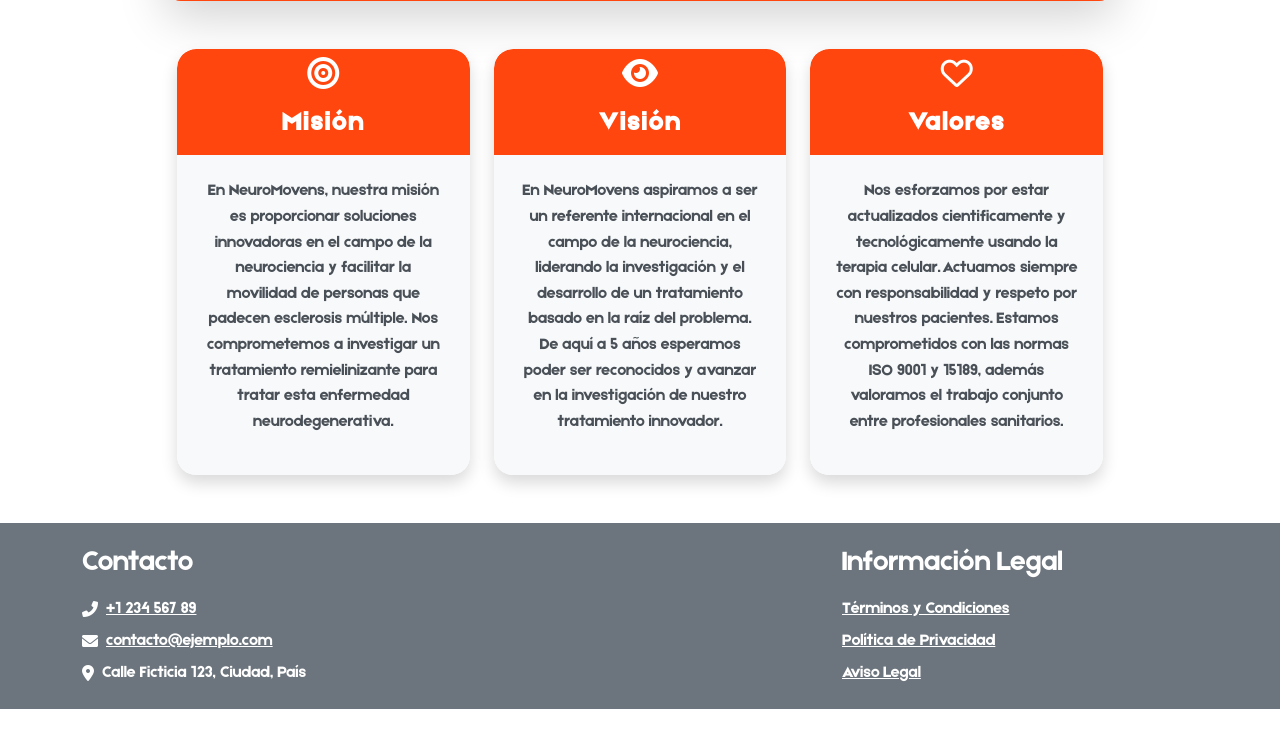
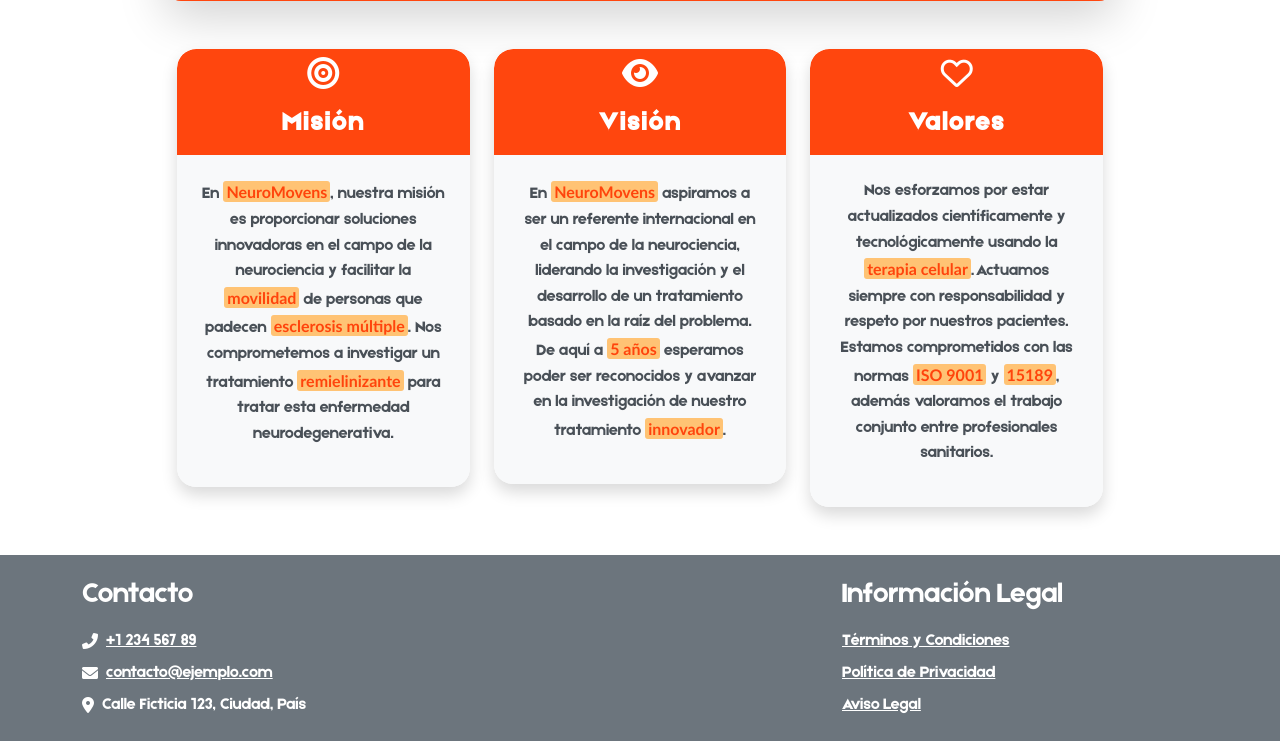
Before and after one commit to AdriRodri13/Neuromovens, a PHP site: page / in a window 1280 px wide. Shown: the part 1020-1761 px from the top of the page. Before the commit the page ends 1729 px from the top, so only its background shows below. Run offline with PHP 8.4, Linux system fonts and the light colour scheme.

Commit message:
Destacado

```diff
--- a/www.neuromovens.com/assets/css/style.css
+++ b/www.neuromovens.com/assets/css/style.css
@@ -246,3 +246,12 @@
     transform: translateY(-5px);
     box-shadow: 0 10px 20px var(--color-sombra);
 }
+
+.destacado {
+    color: #ff440c; /* Color de énfasis */
+    font-weight: bold;
+    background-color: #ffc374; /* Color de fondo suave */
+    padding: 1px 3px;
+    border-radius: 3px;
+    font-family:'Gill Sans', 'Gill Sans MT', Calibri, 'Trebuchet MS', sans-serif;
+}
--- a/www.neuromovens.com/index.html
+++ b/www.neuromovens.com/index.html
@@ -78,9 +78,8 @@
                                 <h2 class="mt-3">Misión</h2>
                             </div>
                             <div class="card-body card-body-2">
-                                <p>En NeuroMovens, nuestra misión es proporcionar soluciones innovadoras en el campo de
-                                    la neurociencia y facilitar la movilidad de personas que padecen esclerosis
-                                    múltiple. Nos comprometemos a investigar un tratamiento remielinizante para tratar
+                                <p>En <span class="destacado">NeuroMovens</span>, nuestra misión es proporcionar soluciones innovadoras en el campo de
+                                    la neurociencia y facilitar la <span class="destacado">movilidad</span> de personas que padecen <span class="destacado">esclerosis múltiple</span>. Nos comprometemos a investigar un tratamiento <span class="destacado">remielinizante</span> para tratar
                                     esta enfermedad neurodegenerativa.</p>
                             </div>
                         </div>
@@ -93,10 +92,10 @@
                                 <h2 class="mt-3">Visión</h2>
                             </div>
                             <div class="card-body card-body-2">
-                                <p>En NeuroMovens aspiramos a ser un referente internacional en el campo de la
+                                <p>En <span class="destacado">NeuroMovens</span> aspiramos a ser un referente internacional en el campo de la
                                     neurociencia, liderando la investigación y el desarrollo de un tratamiento basado en
-                                    la raíz del problema. De aquí a 5 años esperamos poder ser reconocidos y avanzar en
-                                    la investigación de nuestro tratamiento innovador.</p>
+                                    la raíz del problema. De aquí a <span class="destacado">5 años</span> esperamos poder ser reconocidos y avanzar en
+                                    la investigación de nuestro tratamiento <span class="destacado">innovador</span>.</p>
                             </div>
                         </div>
                     </div>
@@ -108,9 +107,9 @@
                                 <h2 class="mt-3">Valores</h2>
                             </div>
                             <div class="card-body card-body-2">
-                                <p>Nos esforzamos por estar actualizados cientificamente y tecnológicamente usando la
-                                    terapia celular. Actuamos siempre con responsabilidad y respeto por nuestros
-                                    pacientes. Estamos comprometidos con las normas ISO 9001 y 15189, además valoramos
+                                <p>Nos esforzamos por estar actualizados científicamente y tecnológicamente usando la
+                                    <span class="destacado">terapia celular</span>. Actuamos siempre con responsabilidad y respeto por nuestros
+                                    pacientes. Estamos comprometidos con las normas <span class="destacado">ISO 9001</span> y <span class="destacado">15189</span>, además valoramos
                                     el trabajo conjunto entre profesionales sanitarios.</p>
                             </div>
                         </div>
@@ -118,6 +117,8 @@
                 </div>
             </div>
         </section>
+
+
 
 
 
```
